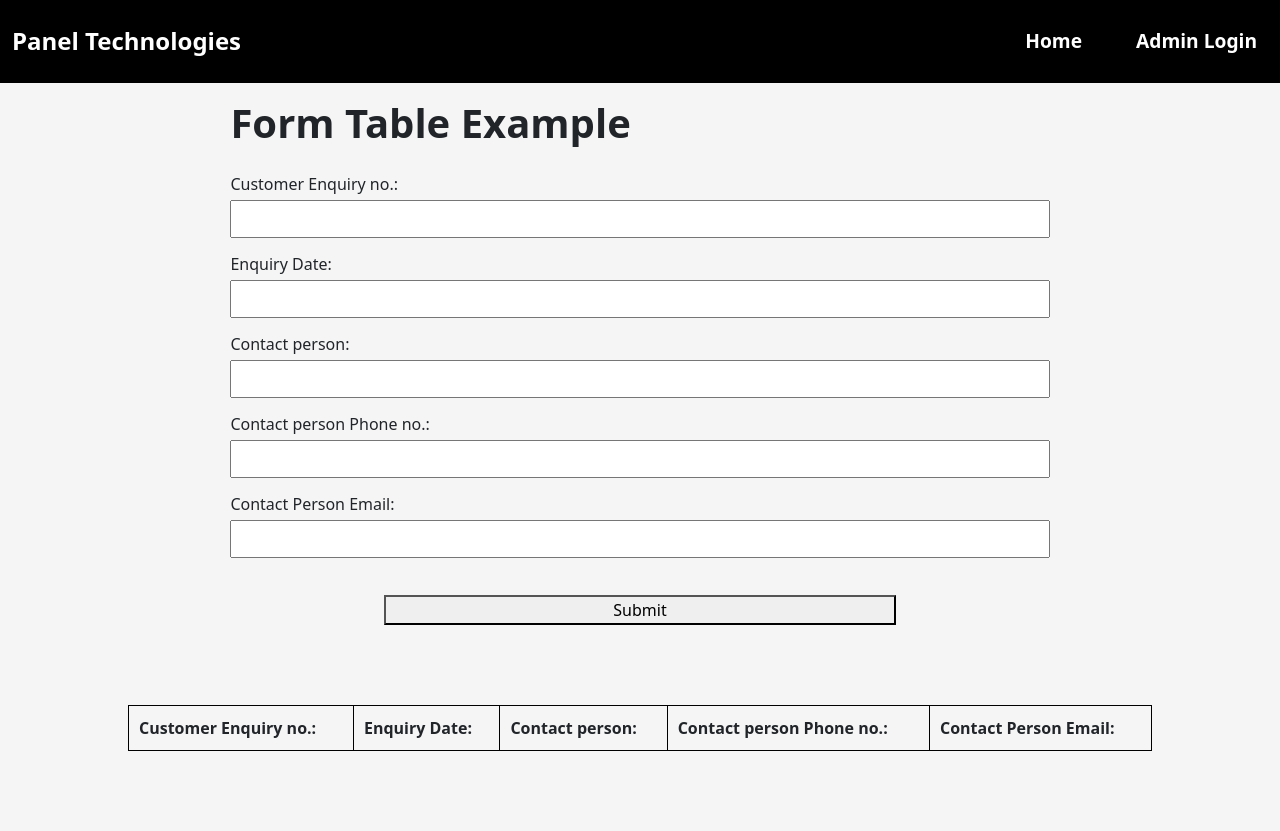
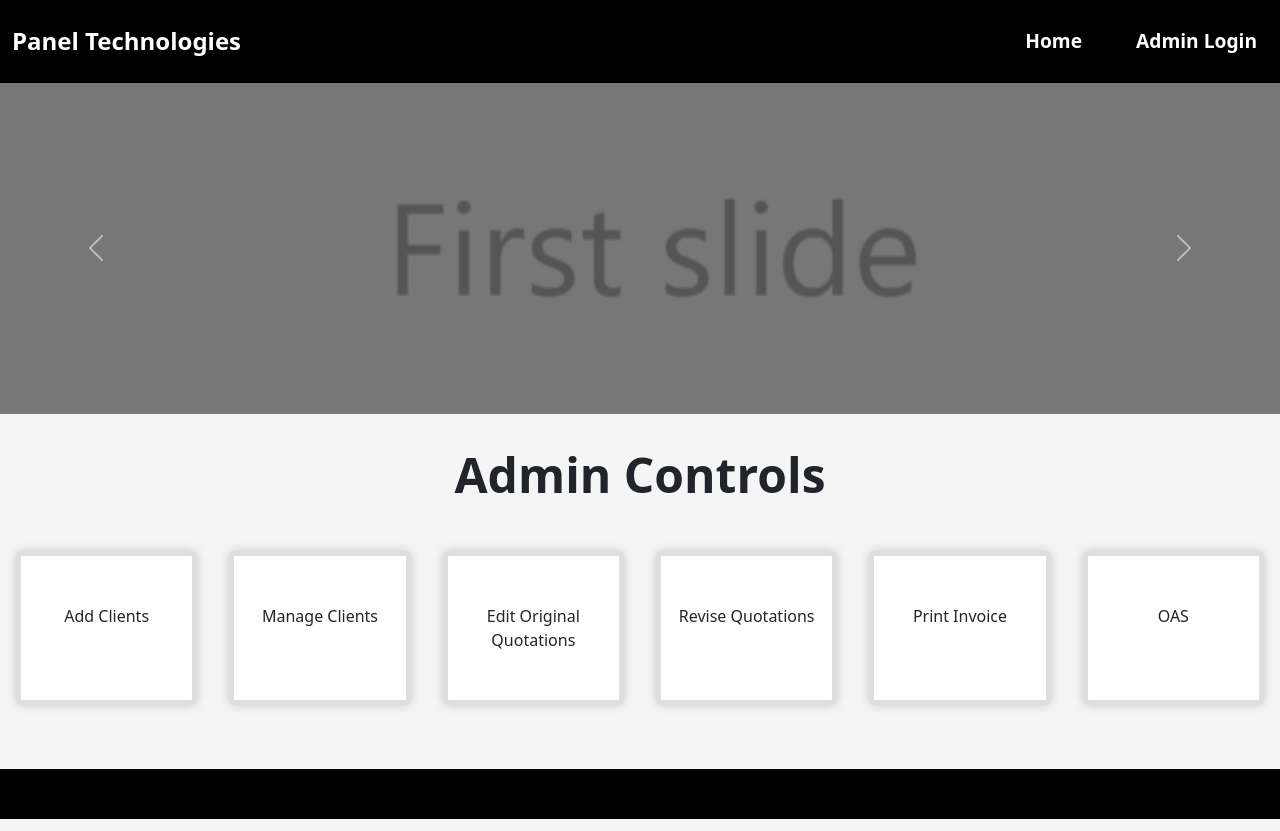
Before and after one commit to rushish/panelTech, a React (Vite) app: page / in a window 1280 px wide. Built offline with nearby package versions, Linux system fonts and the light colour scheme.

Commit message:
First Commit

```diff
--- a/src/App.jsx
+++ b/src/App.jsx
@@ -14,8 +14,9 @@ function App() {
   return (
     <>
       <Navbar />
-      <ManageClients />
-      {/* <Slider />
+      <Slider />
+      <Home />
+      {/* <ManageClients />
       <AddClients /> */}
     </>
 
```
